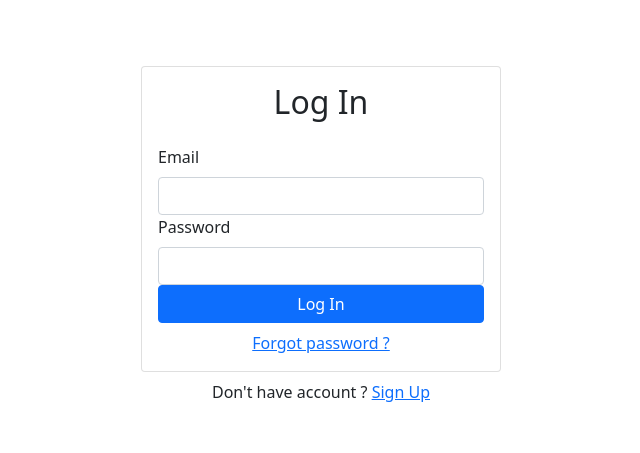
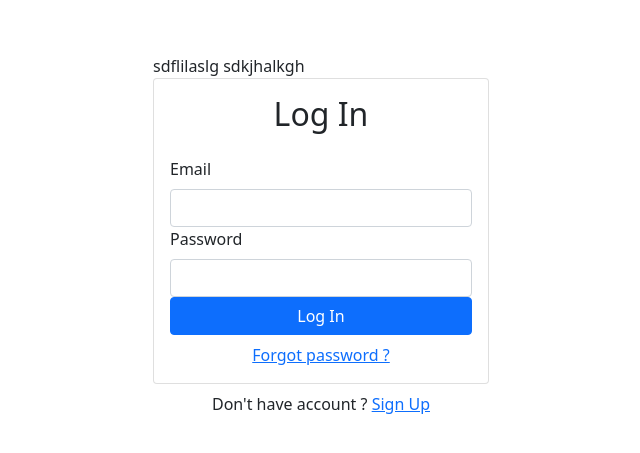
Before and after one commit to YahavSofer/Web_Project, a React (Create React App) app in the folder myfirstreactapp/: page /login in a window 1280 px wide. Shown: the part 165-618 px from the top of the page, without its empty margins (319-959 px from the left). Built offline with nearby package versions, Linux system fonts and the light colour scheme; no server answers.

Commit message:
update folder - node_moudle install

```diff
--- a/myfirstreactapp/src/Components/Login.js
+++ b/myfirstreactapp/src/Components/Login.js
@@ -1,5 +1,5 @@
 import React, {useRef, useState} from 'react'
-import {Alert, Button, Card, Form} from 'react-bootstrap'
+import {Alert, Button, Card, Form,Container} from 'react-bootstrap'
 import { useAuth } from '../context/AuthContext'
 import { Link , useHistory } from 'react-router-dom'
 
@@ -27,6 +27,13 @@ export default function Login() {
     }
     return (
         <>
+        <Container>
+            sdflilaslg
+            sdkjhalkgh
+        </Container>
+
+
+        <Container>
         <Card>
             <Card.Body>
                 <h2 className="text-center mb-4">Log In</h2>
@@ -53,7 +60,7 @@ export default function Login() {
             <div className="w-100 text-center mt-2">
                 Don't have account ? <Link to='/signup'>Sign Up</Link>
             </div>
-        {/* hello world */}
+    </Container>
     </>
     )
 }
```
Also changed, not shown: 2 other files (tests, documents, lock files or other folders).
